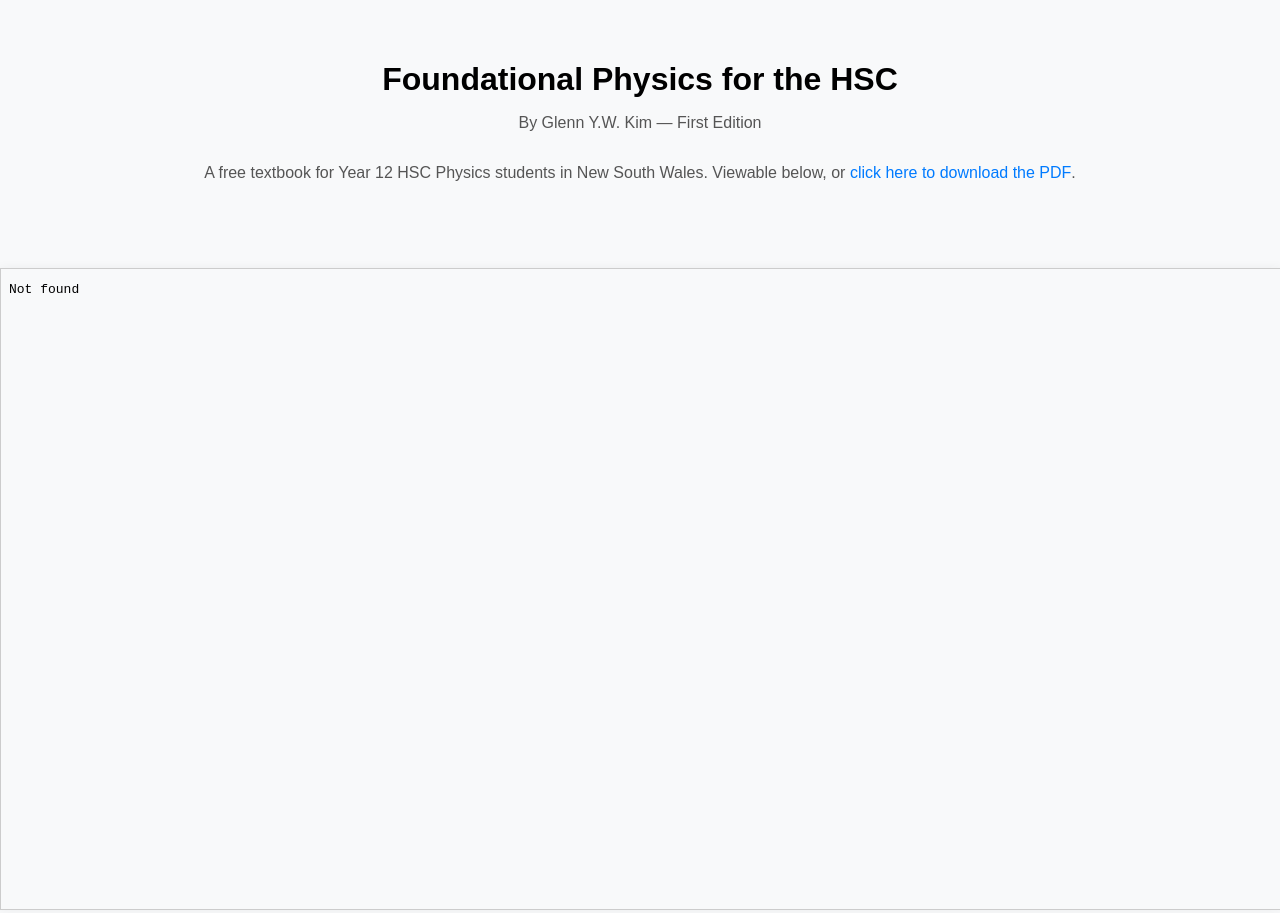
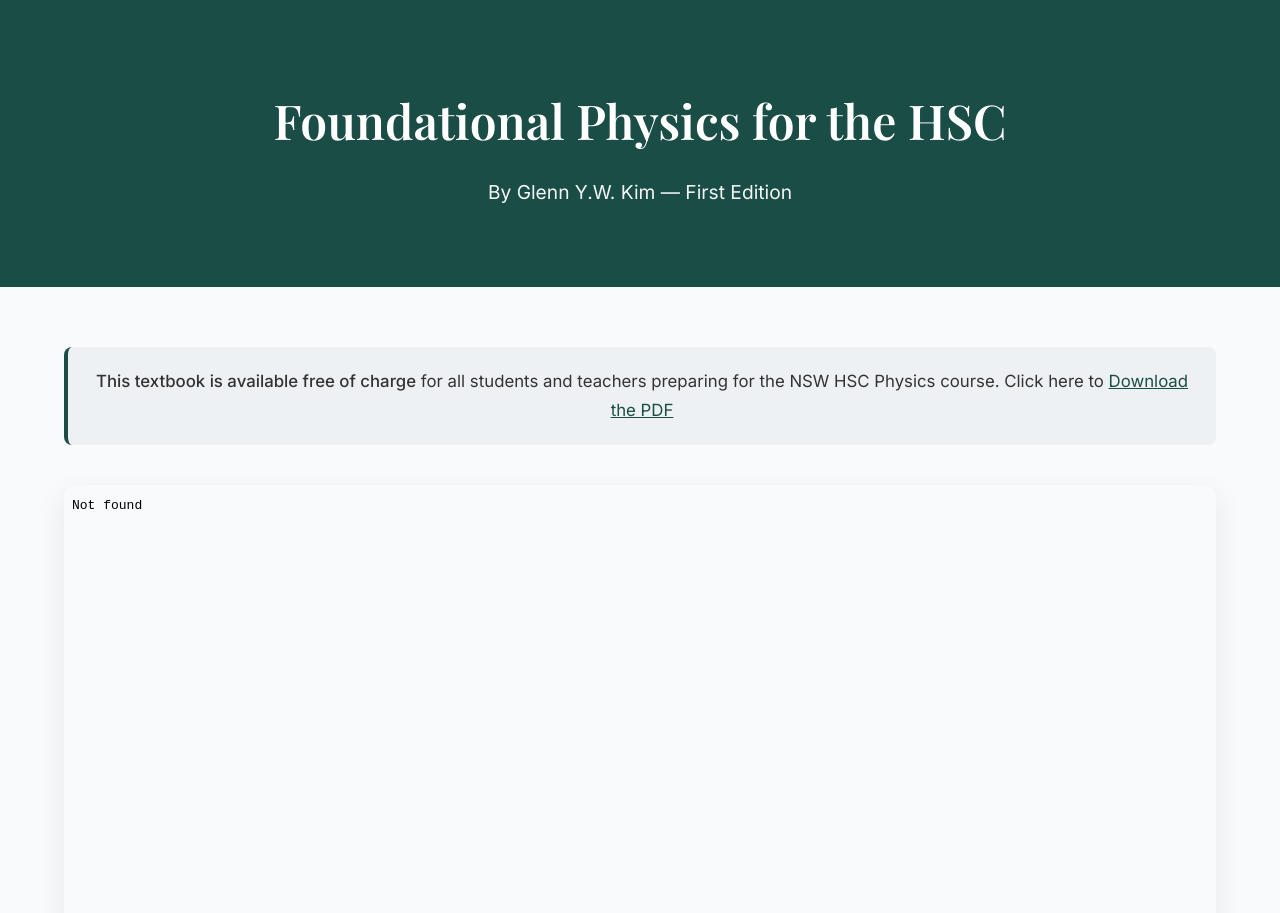
Before and after one commit to GlennYWKim/foundation-physics, a plain HTML site: page index.html in a window 1280 px wide. Shown: the top 913 px of the page. Drawn offline with nearby package versions, Linux system fonts and the light colour scheme.

Commit message:
Update index.html

```diff
--- a/index.html
+++ b/index.html
@@ -2,62 +2,119 @@
 <html lang="en">
 <head>
   <meta charset="UTF-8" />
+  <meta name="viewport" content="width=device-width, initial-scale=1.0" />
   <title>Foundational Physics for the HSC</title>
   <meta name="description" content="A textbook for the NSW Year 12 HSC Physics course." />
   <meta name="keywords" content="HSC Physics, NSW Physics, Year 12, textbook, foundational physics, Glenn Kim, physics" />
   <meta name="author" content="Glenn Y.W. Kim" />
   <meta name="google-site-verification" content="8eE_l9reXvksEhe9_2Cu9Mn-Li0u9uo_T3IRLNielr0" />
+  <link href="https://fonts.googleapis.com/css2?family=Inter:wght@400;500&family=Playfair+Display:wght@600&display=swap" rel="stylesheet" />
+
   <style>
+
+    /*These are mostly simmilar just a few small changes to desing*/
     body {
-            font-family: sans-serif;
+      font-family: 'Inter', sans-serif;
       margin: 0;
-            padding: 0;
-            background: #f8f9fa;
+      background-color: #f9fafb;
+      color: #1a1a1a;
+      line-height: 1.7;
     }
 
-        .container {
-            max-width: 1000px;
-            margin: 0 auto;
-            padding: 40px 20px;
+    .header {
+      /*This colour is the green from the front page of the textbox and can be changed to anything*/
+      /*The best other option would probably be the red throughout the rest of the textbook to give a consistent theme but it doesnt matter that much*/
+      background: #1B4D47;
+      padding: 80px 20px 60px;
+      text-align: center;
+      color: white;
+    }
+
+    .header h1 {
+      font-family: 'Playfair Display', serif;
+      font-size: 3rem;
+      font-weight: 600;
+      margin: 0;
+    }
+
+    .header p {
+      margin-top: 14px;
+      font-size: 1.2rem;
+      opacity: 0.95;
+    }
+
+    /*This is for the note box and download link section*/
+    .content {
+      max-width: 90%;
+      margin: 60px auto 30px;
+      padding: 0 24px;
       text-align: center;
     }
 
-        h1 {
-            font-size: 2em;
-            margin-bottom: 0.2em;
+    .note-box {
+      background-color: #eef1f3;
+      border-left: 4px solid #1B4D47;
+      padding: 20px 24px;
+      margin-bottom: 30px;
+      font-size: 1.05rem;
+      border-radius: 8px;
+      color: #333;
     }
 
-        p {
-            font-size: 1em;
-            color: #555;
+    .note-box strong {
+      font-weight: 500;
     }
 
-        iframe {
-            margin-top: 30px;
-            width: 100vw; /* full viewport width */
-            height: 80vh;
-            border: 1px solid #ccc;
-            box-shadow: 0 0 10px rgba(0,0,0,0.05);
-            margin-left: calc(-50vw + 50%);
-            max-width: 100vw;
+    .download-link {
+      color:#1B4D47;
     }
 
-        a.download {
-            display: inline-block;
-            margin-top: 1em;
-            font-size: 1em;
-            color: #007bff;
-            text-decoration: none;
+    .download-link:hover {
+      color: black;
+      font-weight:300;
+    }
+
+    /*I adjusted the dimensions of the pdf display it can be changed back but just looks a little more put together*/
+    .pdf-viewer {
+      display: block;
+      margin: 40px auto;
+      width: 90%;
+      height: 100vh;
+      border: none;
+      box-shadow: 0 10px 30px rgba(0, 0, 0, 0.08);
+      border-radius: 12px;
+    }
+
+    /*No idea if this is something you want feel free to delete if it doesnt make sense*/
+    footer {
+      text-align: center;
+      padding: 30px 20px;
+      font-size: 0.9rem;
+      color: #888;
+      background-color: #ececec;
     }
   </style>
 </head>
 <body>
-    <div class="container">
+
+  <header class="header">
     <h1>Foundational Physics for the HSC</h1>
     <p>By Glenn Y.W. Kim — First Edition</p>
-        <p>A free textbook for Year 12 HSC Physics students in New South Wales. Viewable below, or <a class="download" href="Foundational_Physics_for_the_HSC.pdf" download>click here to download the PDF</a>.</p>
+  </header>
+
+  <!--The design on this was changed to display the link -->
+  <section class="content">
+    <div class="note-box">
+      <strong>This textbook is available free of charge</strong> for all students and teachers preparing for the NSW HSC Physics course. Click here to <a class="download-link" href="Foundational_Physics_for_the_HSC.pdf" download> Download the PDF</a>
     </div>
 
-    <iframe src="Foundational_Physics_for_the_HSC.pdf"></iframe>
+  </section>
+
+  <iframe class="pdf-viewer" src="Foundational_Physics_for_the_HSC.pdf"></iframe>
+
+  <footer>
+    &copy; 2025 Glenn Y.W. Kim. All rights reserved.
+  </footer>
+
 </body>
 </html>
```
Lines whose indentation alone changed are shown as unchanged.
